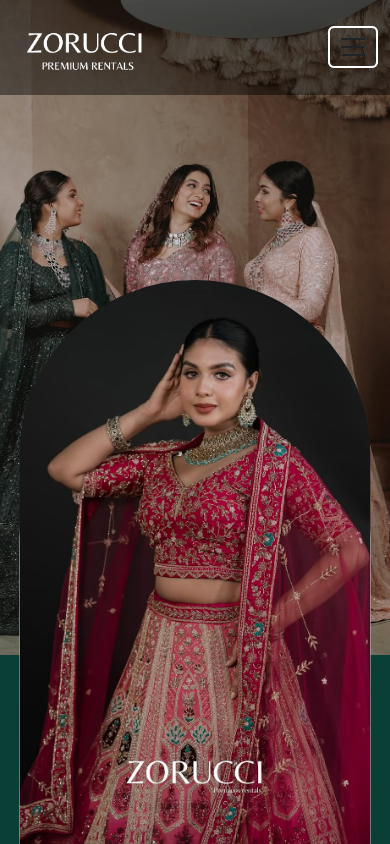
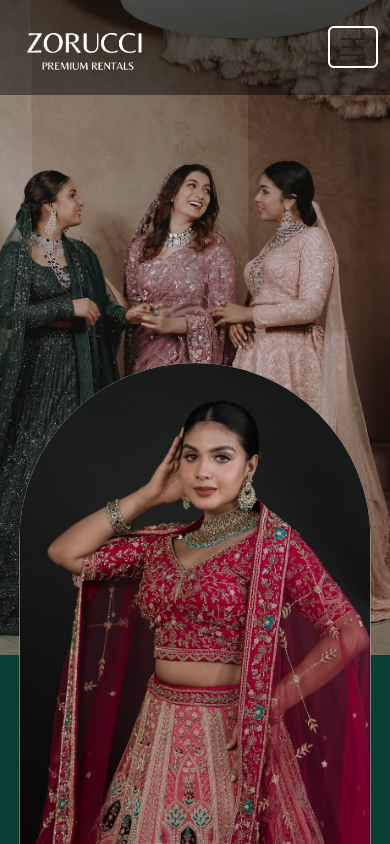
Before and after one commit to rootmentsdev/Zorucci, a React (Vite) app in the folder frontend/: page / in a window 390 px wide. Shown: the top 844 px of the page. Built offline with nearby package versions, Linux system fonts and the light colour scheme; a web font is replaced by a local one.

Commit message:
fix(ui-pages): align Collection & Jewels page content for mobile/desktop and resolve landing page floating image transition bug

```diff
--- a/frontend/src/pages/Collectionpage.jsx
+++ b/frontend/src/pages/Collectionpage.jsx
@@ -85,8 +85,8 @@ function Collectionpage() {
     <>
       <section id='collections'>
         <div className="row g-0">
-          <div className="col-md-4 text-light px-5 py-5 d-flex flex-column justify-content-center align-items-start"
-            style={{ backgroundColor: "#0A3F36" }}>
+          <div className="col-md-4 text-light d-flex flex-column justify-content-center align-items-start"
+            style={{ backgroundColor: "#0A3F36" ,padding:"30px" }}>
             <h1 id="chead1" className={`text-white text-content ${isTransitioning ? 'slide-out' : 'slide-in'}`} style={{ transitionDelay: isTransitioning ? '0ms' : '200ms' }}>{textArr[0].h1}</h1>
             <h2 id="chead2" className={`text-content ${isTransitioning ? 'slide-out' : 'slide-in'}`} style={{ transitionDelay: isTransitioning ? '50ms' : '250ms' }}>{textArr[0].h2}</h2>
             <p id="cpara1" className={`text-content ${isTransitioning ? 'slide-out' : 'slide-in'}`} style={{ transitionDelay: isTransitioning ? '100ms' : '300ms' }}>{textArr[0].p}</p>
--- a/frontend/src/pages/Jewelrypage.jsx
+++ b/frontend/src/pages/Jewelrypage.jsx
@@ -18,7 +18,7 @@ function Jewelrypage() {
           <div className="col-md-8 order-md-1 order-2">
             <Image id='collectimg2' src={jewelryimg2} alt="" fluid style={{ width: "100%", height: "649px", objectFit: "cover" }} />
           </div>
-          <div className="col-md-4 px-5 py-5 text-light d-flex flex-column justify-content-center align-items-start order-md-2 order-1 " style={{ backgroundColor: "#0A3F36" }}>
+          <div className="col-md-4  text-light d-flex flex-column justify-content-center align-items-start order-md-2 order-1 " style={{ backgroundColor: "#0A3F36",padding:"30px"  }}>
             <p id='jhead1' className='text-white'>JEWELS BY ZORUCCI</p>
             <p id='jhead2'>Complete Your Bridal Look</p>
             <p id='jpara1'>Explore our jewelry rentals and find the perfect match for your outfit.</p>
--- a/frontend/src/styles/responsive.css
+++ b/frontend/src/styles/responsive.css
@@ -37,7 +37,8 @@
   }
 
   #homeimg2{
-    transform:none;
+    transform:none !important;
+    padding-bottom: 20px;
   }
 
   #homebtn{
```
Also changed, not shown: frontend/src/pages/Contactpage.jsx (indentation only).
